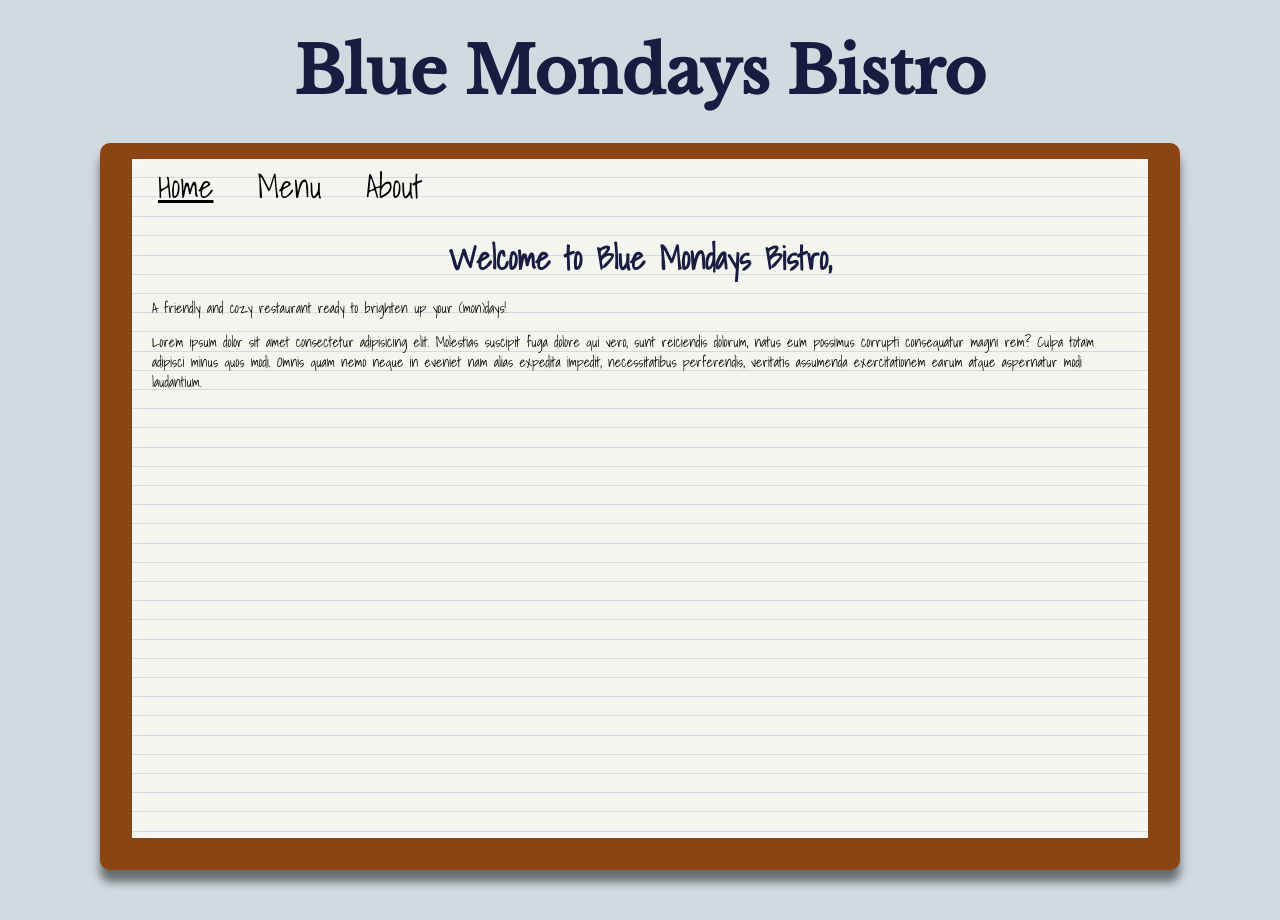
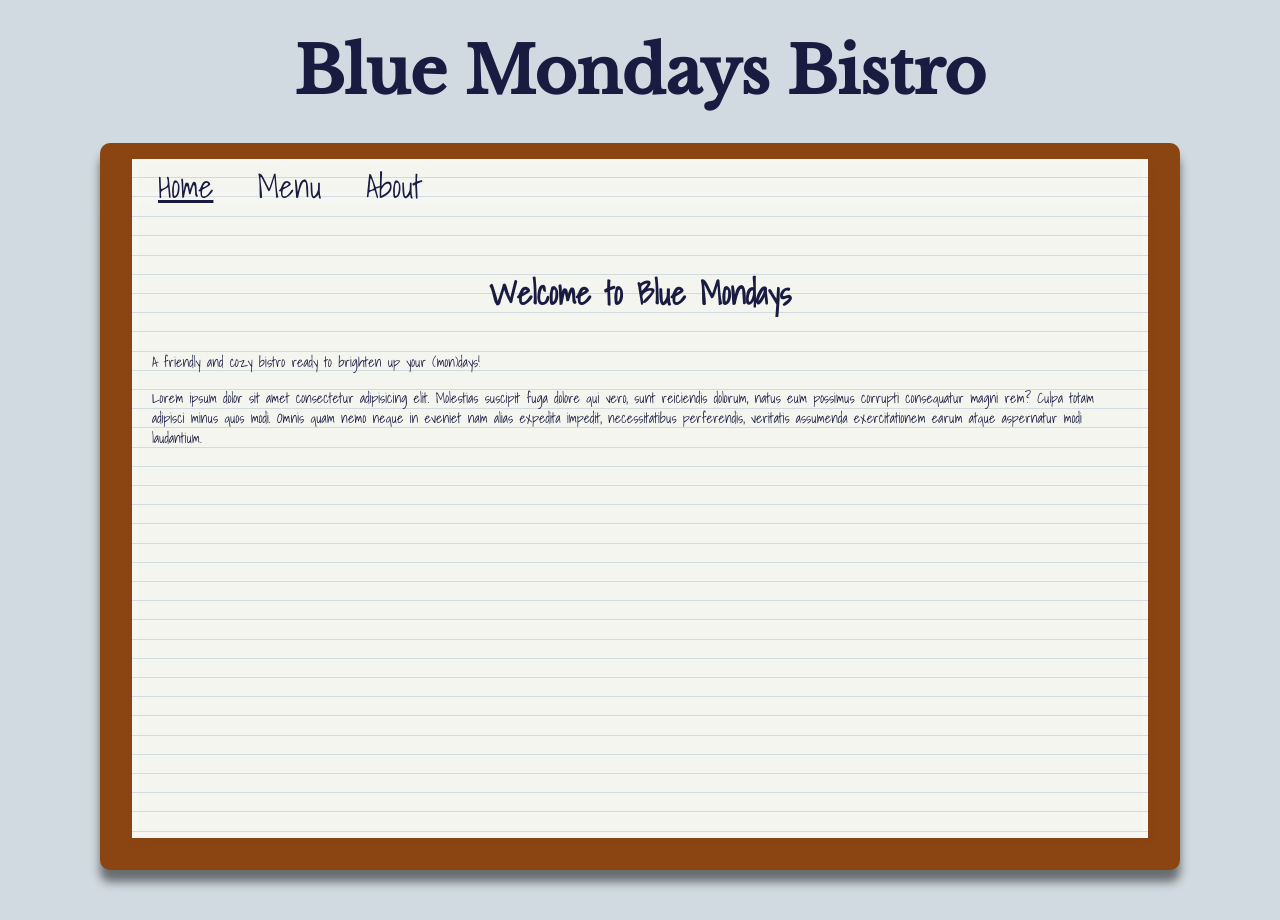
Before and after one commit to Joaocc1/odin-restaurant, a website built with webpack: page src/index.html in a window 1280 px wide. Built offline with nearby package versions, Linux system fonts and the light colour scheme.

Commit message:
fix: font sizes, headers and paragraphs positions

```diff
--- a/src/index.html
+++ b/src/index.html
@@ -20,10 +20,8 @@
     <div id="content">
       <div class="board">
         <div class="paper">
-          <h1>Welcome to Blue Mondays Bistro,</h1>
-          <p>
-            A friendly and cozy restaurant ready to brighten up your (mon)days!
-          </p>
+          <h1 class="main-heading">Welcome to Blue Mondays</h1>
+          <p>A friendly and cozy bistro ready to brighten up your (mon)days!</p>
           <p>
             Lorem ipsum dolor sit amet consectetur adipisicing elit. Molestias
             suscipit fuga dolore qui vero, sunt reiciendis dolorum, natus eum
--- a/src/styles.css
+++ b/src/styles.css
@@ -64,6 +64,7 @@ button {
   background: transparent;
   outline: none;
   border: none;
+  color: #1a1b41;
   cursor: pointer;
   font-family: "Shadows Into Light";
   font-size: 2rem;
@@ -102,9 +103,18 @@ button:hover {
   padding: 1.25rem;
 }
 
+.main-heading {
+  font-size: 2rem;
+  line-height: 1.7;
+  margin-top: 3rem;
+  margin-bottom: 2rem;
+}
+
 p {
   font-size: 0.875rem;
+  color: #1a1b41;
   line-height: 1.25rem;
+  margin-block: 1rem;
 }
 
 h1,
@@ -112,5 +122,4 @@ h2 {
   color: #1a1b41;
   text-align: center;
   margin: 0;
-  margin-block: 0.85rem;
 }
```
